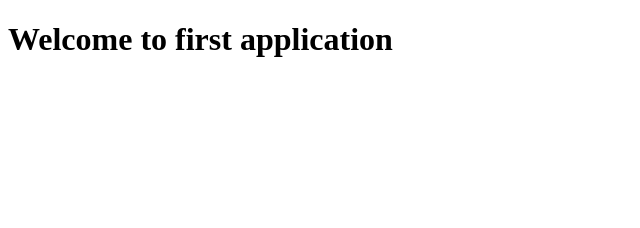
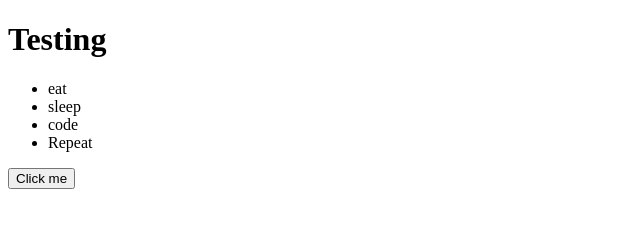
Before and after one commit to nitin001singh/javascript, a plain HTML site: page index.html in a window 1280 px wide. Shown: the whole page, without its empty margins (0-640 px from the left). Drawn offline with Linux system fonts and the light colour scheme.

Commit message:
Events, DOM, Event bubbling & Deligation

```diff
--- a/index.html
+++ b/index.html
@@ -6,7 +6,27 @@
     <title>Document</title>
 </head>
 <body>
-    <h1>Welcome to first application</h1>
+    <h1>Testing</h1>
+    <ul>
+        <li>eat</li>
+        <li>sleep</li>
+        <li>code</li>
+        <li>Repeat</li>
+    </ul>
+    <button class="clickMe">Click me</button>
+    <!-- <div class="content">
+        <p>
+            Hello Testing
+        </p>
+        <p>Testing 2</p>
+        <p>Testing 3</p>
+    </div>
+    <p>Hello Nitin</p>
+    <h1>This is heading 1st</h1>
+    <a href="http://www.google.com">Click me</a>
+    <p>Welcome Nitin</p>
+    <h2 class="secondh2">This is heading 2</h2>
+    <h3 id="heading3">Heading 3 goes here</h3> -->
 
     <script src="script.js"></script>
 </body>
--- a/script.js
+++ b/script.js
@@ -336,3 +336,101 @@
 // for(let key in obj){
 //     console.log(key, obj[key]);
 // }
+
+// javascript DOM
+
+// console.log(document.URL);
+// let resultElement = document.querySelectorAll('p')
+// console.log(resultElement); // returns Nodelist
+
+// let a = document.querySelectorAll('.secondh2')
+// console.log(a);
+
+// let a = document.querySelector('#heading3')
+// console.log(a);
+// console.dir(a);
+
+// console.log(document.getElementsByTagName('p'));
+
+// let heading = document.querySelector('.content')
+// heading.innerText += "This is new content"
+// console.log(heading.innerText);
+// heading.innerHTML += "<br/><h4>New heading content</h4>"
+// console.log(heading.innerHTML);
+
+// let googlelink = document.querySelector('a')
+// console.log(googlelink.getAttribute('href'));
+
+// googlelink.setAttribute('href','http://www.facebook.com')
+
+// let heading = document.querySelector('h1')
+// heading.style.color = '#FF0000'
+// heading.style.backgroundColor = '#000'
+
+// heading.classList.add('nitinnewclass')
+// // heading.classList.remove('nitinnewclass')
+
+// heading.classList.replace('nitinnewclass','nitin123')
+
+// let parentelement = document.querySelector('.content')
+// console.log(parentelement.children);
+
+// Array.from(parentelement.children).forEach(function(value){
+// value.classList.add('Test')
+// })
+// console.log(Array.from(parentelement.children));
+
+// let childelement = document.querySelector('h2')
+// console.log(childelement.parentElement);
+
+// console.log(childelement.nextElementSibling);
+// console.log(childelement.previousElementSibling);
+
+
+// Events
+
+// const ul = document.querySelector('ul')
+// ul.addEventListener('click',()=>{
+//     console.log('Inside UL');
+// })
+
+let clickElement = document.querySelector('.clickMe')
+console.log(clickElement);
+
+clickElement.addEventListener('click', function(){
+    let li = document.createElement('li')
+    li.textContent = "Something new"
+    ul.append(li)
+})
+
+
+
+// let elements = document.querySelectorAll('li')
+// console.log(elements);
+
+// elements.forEach(function(element){
+// element.addEventListener('click', (e)=>{
+//     console.log('click on item');
+//     console.log(e.target);
+//     e.target.style.textDecoration = 'line-through'
+//     e.target.remove()
+// })
+// })
+
+
+// Event Bubbling & Deligation
+
+// let elements = document.querySelectorAll('li')
+// elements.forEach(function(element){
+// element.addEventListener('click', (e)=>{
+//     console.log('click on item');
+//     console.log(e.target);
+//     e.target.style.textDecoration = 'line-through'
+// })
+// })
+
+// const ul = document.querySelector('ul')
+// ul.addEventListener('click',(e)=>{
+//     console.log('Inside UL');
+//     console.log(e.target);
+// })
```
